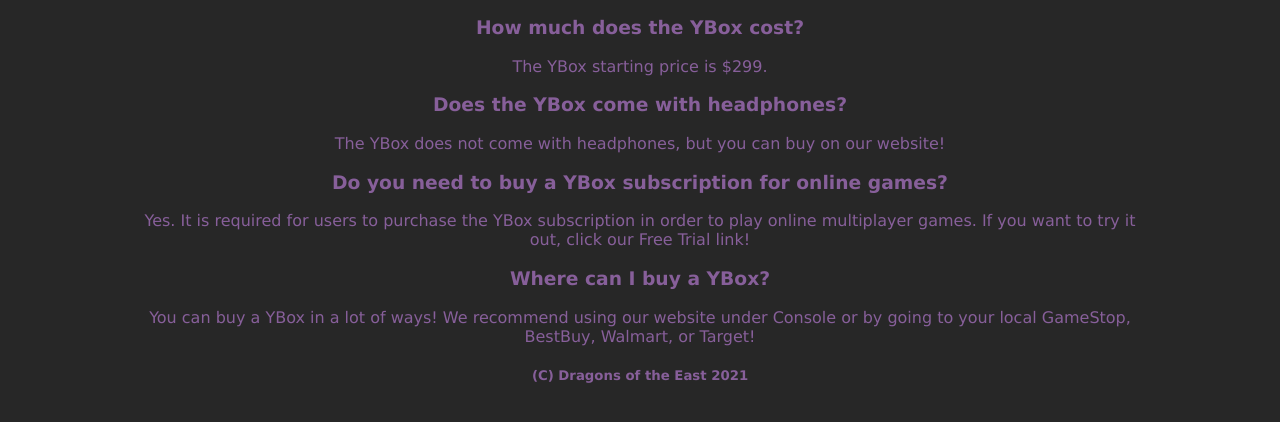
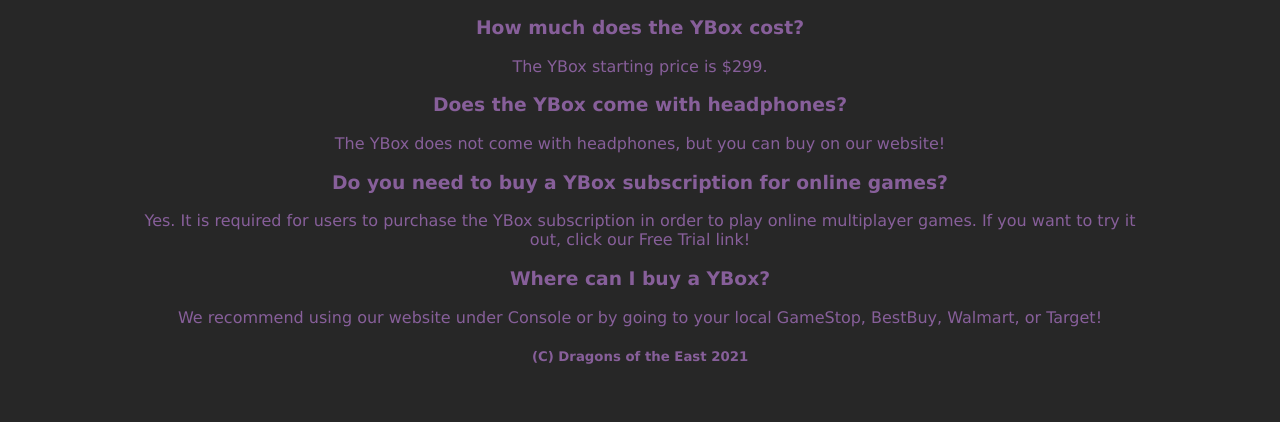
Before and after one commit to DragonsOfTheEast/Ybox, a plain HTML site: page faq.html in a window 1280 px wide. Shown: the part 112-534 px from the top of the page. Drawn offline with Linux system fonts and the light colour scheme.

Commit message:
Update faq.html

```diff
--- a/faq.html
+++ b/faq.html
@@ -34,7 +34,7 @@
 
     <section>
         <h3> Where can I buy a YBox? </h3>
-        <p>You can buy a YBox in a lot of ways! We recommend using our website under Console or by going to your local GameStop, BestBuy, Walmart, or Target! </p>
+        <p> We recommend using our website under Console or by going to your local GameStop, BestBuy, Walmart, or Target! </p>
             </section>
 
         <h5> (C) Dragons of the East 2021 </h5>
```
